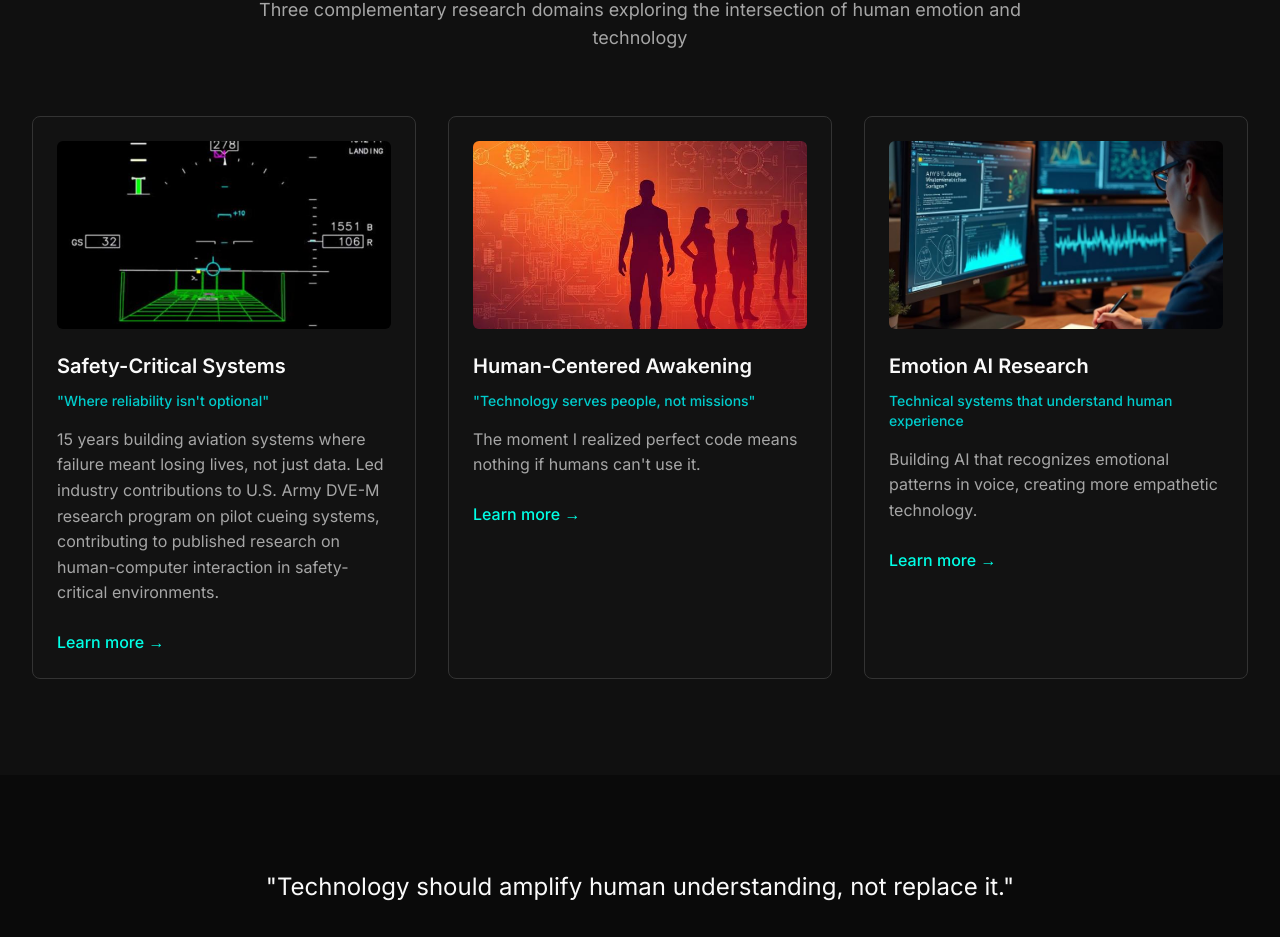
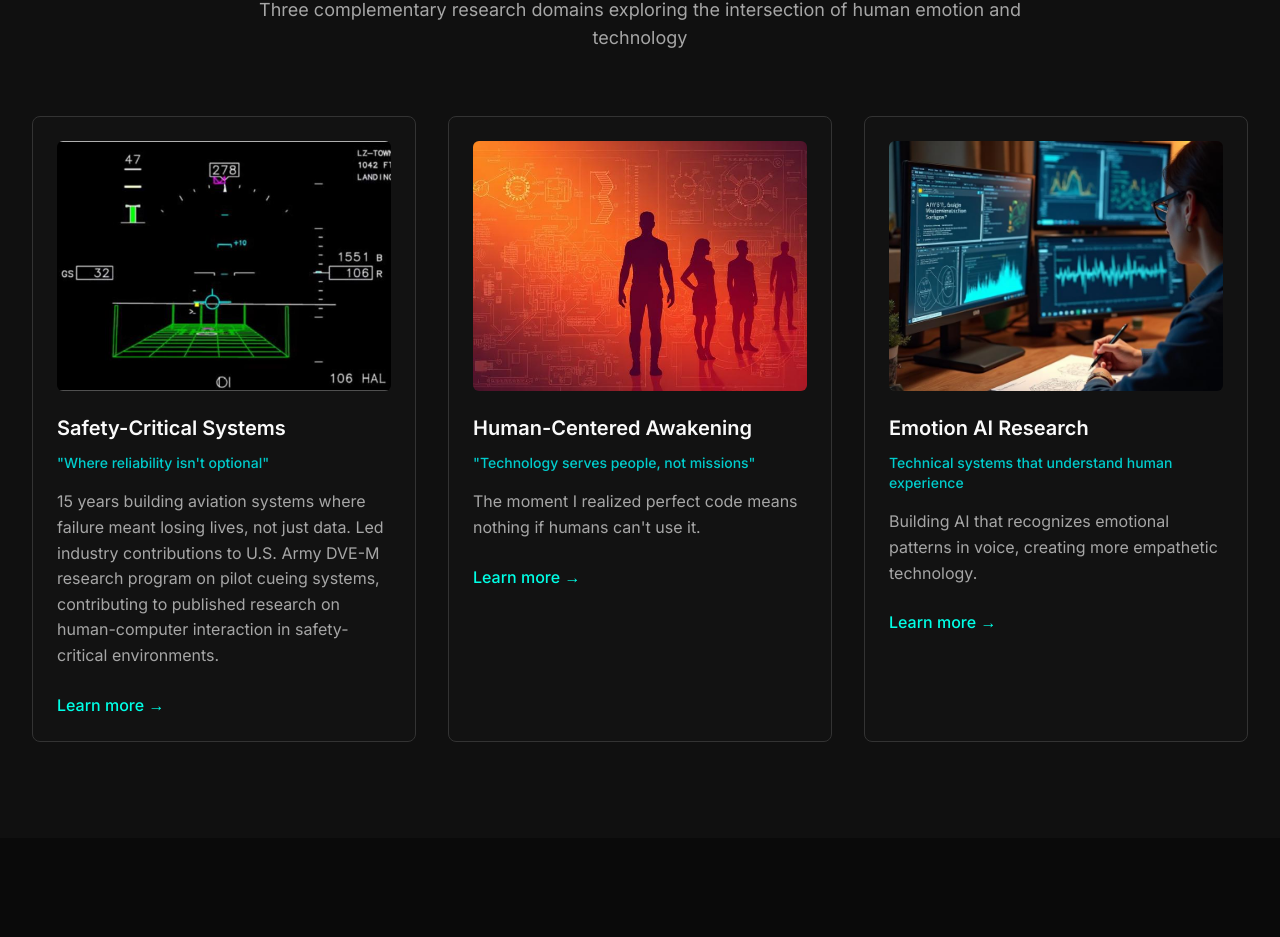
Before and after one commit to Shongilon/heartfelt-systems, a React (Vite) app: page / in a window 1280 px wide. Shown: the part 1169-2106 px from the top of the page. Built offline with nearby package versions, Linux system fonts and the light colour scheme.

Commit message:
Adjust image ratios for consistency
Ensure all three cards have image ratios that match the safety-critical systems image, maintaining visual alignment across the page.

```diff
--- a/src/pages/Index.tsx
+++ b/src/pages/Index.tsx
@@ -80,7 +80,7 @@ const Index = () => {
           <div className="grid grid-cols-1 md:grid-cols-3 gap-8">
             {storyCards.map((card) => (
               <div key={card.id} className="research-card">
-                <div className="aspect-video mb-6 rounded-md overflow-hidden">
+                <div className="aspect-[4/3] mb-6 rounded-md overflow-hidden">
                   <img
                     src={card.image}
                     alt={card.title}
```
